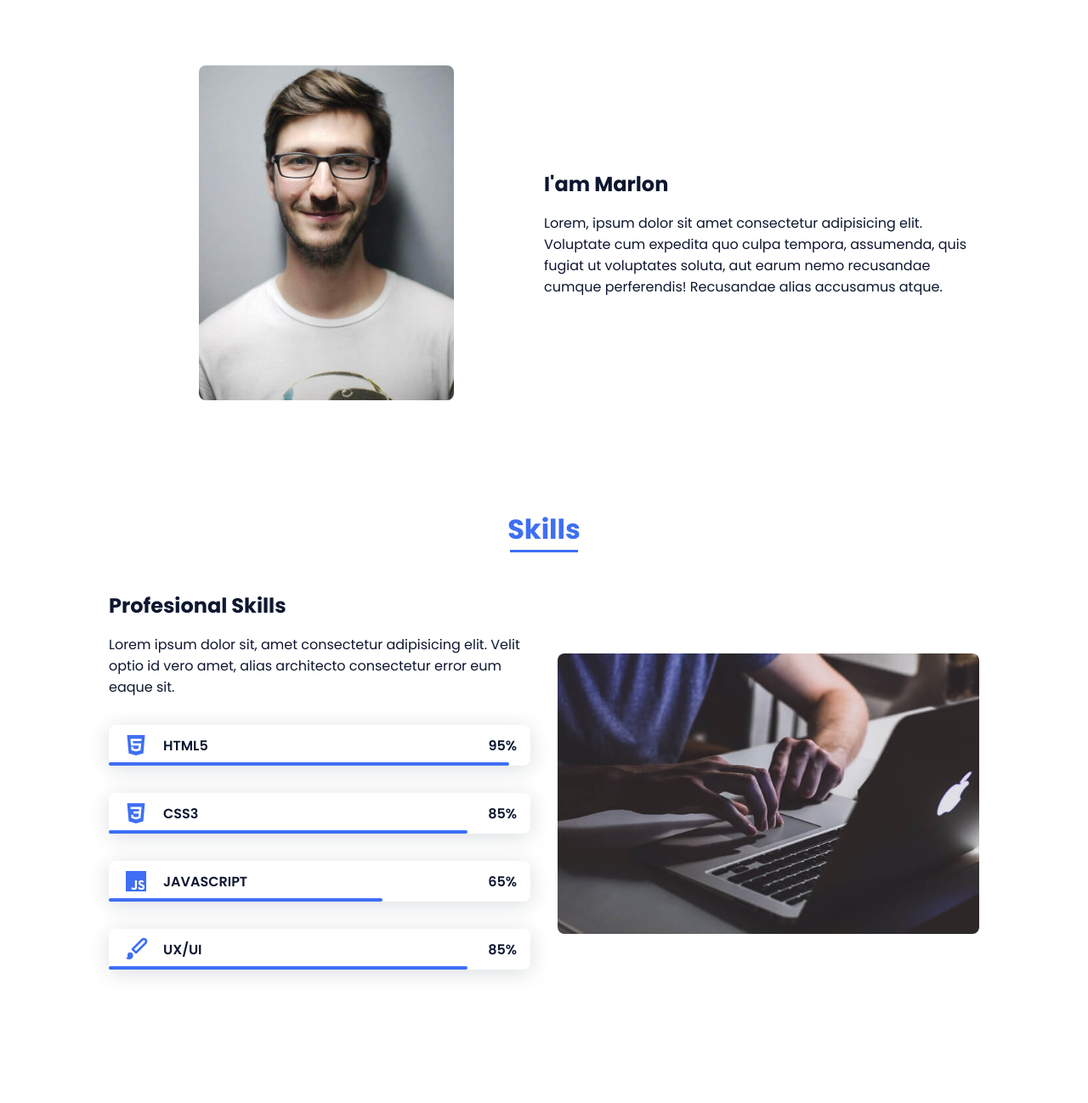
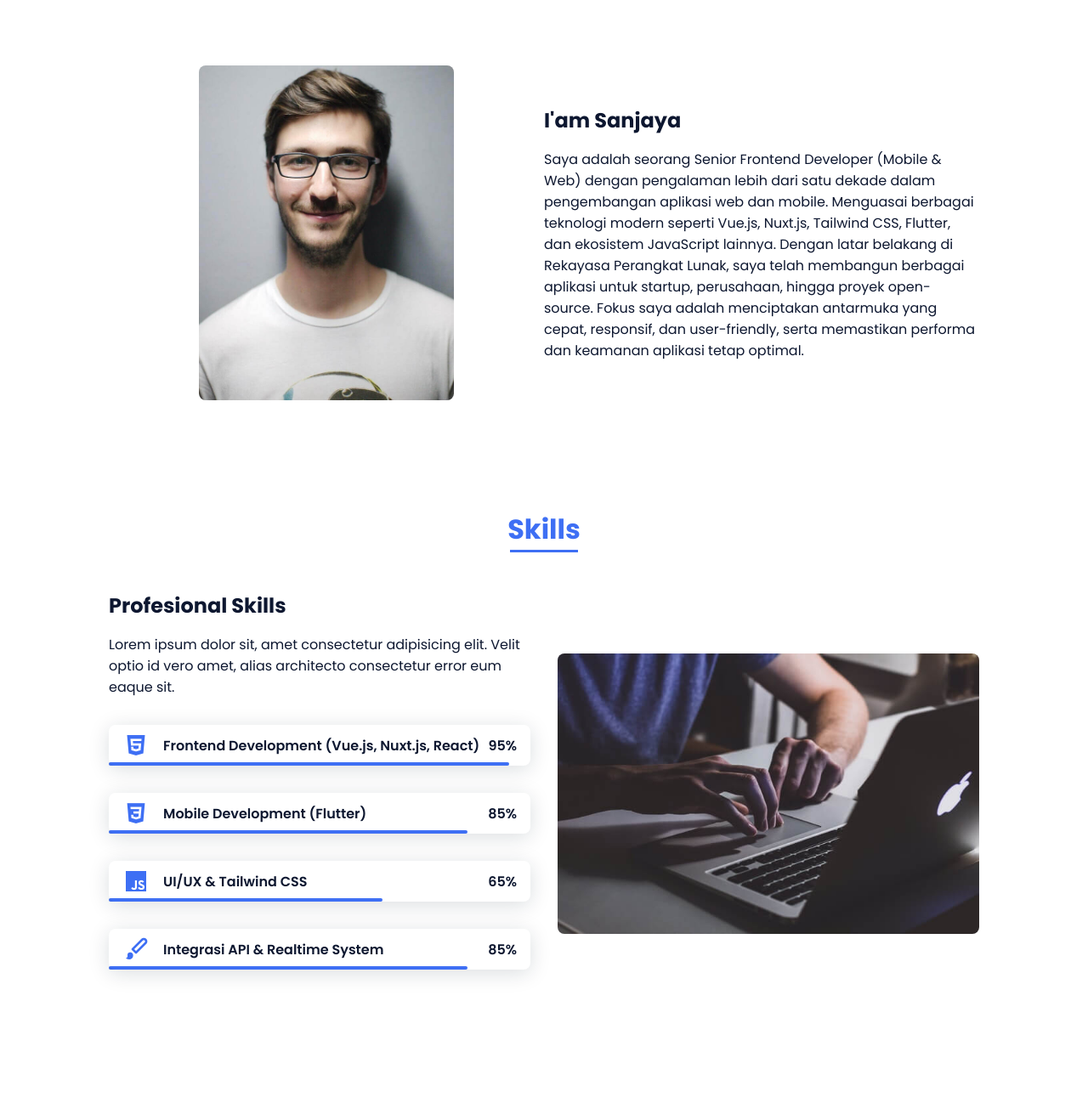
Before and after one commit to mrsanjaya/mrsanjaya.github.io, a plain HTML site: page index.html in a window 1280 px wide. Shown: the part 822-2120 px from the top of the page at 85% size. Drawn offline with nearby package versions, Linux system fonts and the light colour scheme.

Commit message:
Update index.html

```diff
--- a/index.html
+++ b/index.html
@@ -73,8 +73,10 @@
                     </div>
 
                     <div>
-                        <h2 class="about__subtitle">I'am Marlon</h2>
-                        <p class="about__text">Lorem, ipsum dolor sit amet consectetur adipisicing elit. Voluptate cum expedita quo culpa tempora, assumenda, quis fugiat ut voluptates soluta, aut earum nemo recusandae cumque perferendis! Recusandae alias accusamus atque.</p>
+                        <h2 class="about__subtitle">I'am Sanjaya</h2>
+                        <p class="about__text">Saya adalah seorang Senior Frontend Developer (Mobile & Web) dengan pengalaman lebih dari satu dekade dalam pengembangan aplikasi web dan mobile. Menguasai berbagai teknologi modern seperti Vue.js, Nuxt.js, Tailwind CSS, Flutter, dan ekosistem JavaScript lainnya.
+
+Dengan latar belakang di Rekayasa Perangkat Lunak, saya telah membangun berbagai aplikasi untuk startup, perusahaan, hingga proyek open-source. Fokus saya adalah menciptakan antarmuka yang cepat, responsif, dan user-friendly, serta memastikan performa dan keamanan aplikasi tetap optimal.</p>
                     </div>
                 </div>
             </section>
@@ -90,7 +92,7 @@
                         <div class="skills__data">
                             <div class="skills__names">
                                 <i class='bx bxl-html5 skills__icon'></i>
-                                <span class="skills__name">HTML5</span>
+                                <span class="skills__name">Frontend Development (Vue.js, Nuxt.js, React)</span>
                             </div>
                             <div class="skills__bar skills__html">
 
@@ -102,7 +104,7 @@
                         <div class="skills__data">
                             <div class="skills__names">
                                 <i class='bx bxl-css3 skills__icon'></i>
-                                <span class="skills__name">CSS3</span>
+                                <span class="skills__name"> Mobile Development (Flutter)</span>
                             </div>
                             <div class="skills__bar skills__css">
 
@@ -114,7 +116,7 @@
                         <div class="skills__data">
                             <div class="skills__names">
                                 <i class='bx bxl-javascript skills__icon' ></i>
-                                <span class="skills__name">JAVASCRIPT</span>
+                                <span class="skills__name">UI/UX & Tailwind CSS</span>
                             </div>
                             <div class="skills__bar skills__js">
 
@@ -126,7 +128,7 @@
                         <div class="skills__data">
                             <div class="skills__names">
                                 <i class='bx bxs-paint skills__icon'></i>
-                                <span class="skills__name">UX/UI</span>
+                                <span class="skills__name">Integrasi API & Realtime System</span>
                             </div>
                             <div class="skills__bar skills__ux">
 
```
